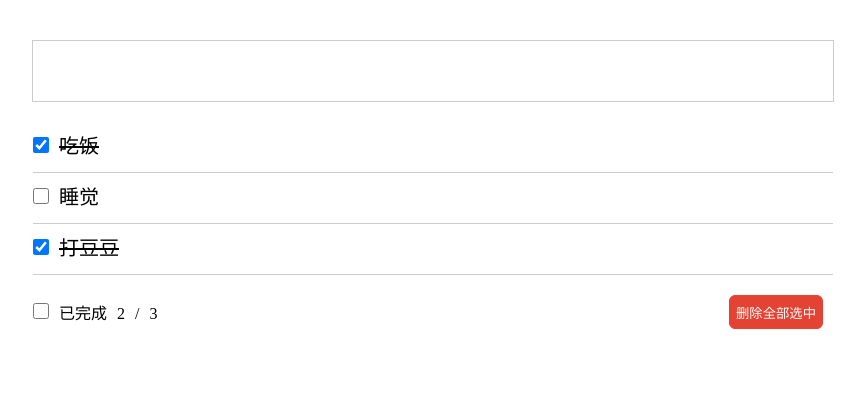
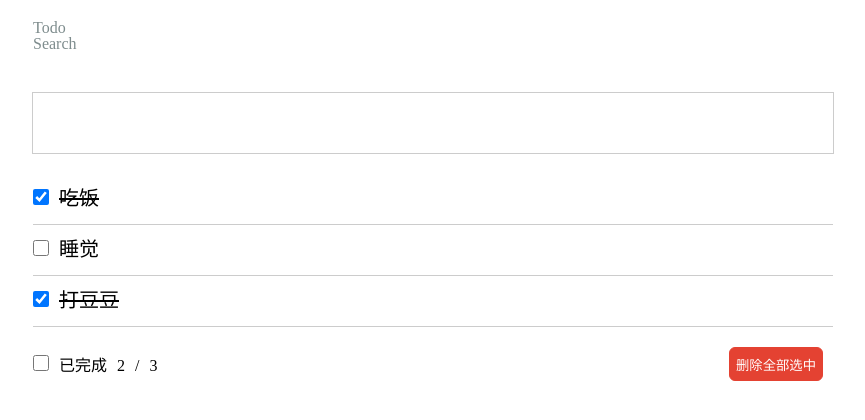
Before and after one commit to LewisLen/Recording, a React (Create React App) app in the folder React/React-cli/: page /todo in a window 1280 px wide. Shown: the top 420 px of the page, without its empty margins (207-1072 px from the left). Built offline with nearby package versions, Linux system fonts and the light colour scheme.

Commit message:
add:新增react-router-dom

```diff
--- a/React/React-cli/package.json
+++ b/React/React-cli/package.json
@@ -11,6 +11,7 @@
     "pubsub-js": "^1.9.3",
     "react": "^16.13.1",
     "react-dom": "^16.13.1",
+    "react-router-dom": "^5.2.0",
     "react-scripts": "3.4.3"
   },
   "scripts": {
--- a/React/React-cli/src/App.jsx
+++ b/React/React-cli/src/App.jsx
@@ -1,76 +1,24 @@
 // 默认暴露和分别暴露
 import React, { Component } from 'react';
+import { Route, Switch } from "react-router-dom";
 import './App.css';
-import Footer from './component/footer';
-import Header from './component/header';
-import List from './component/list';
+import Nav from './views/Nav';
+import Search from './views/Search';
+import Todo from './views/Todo';
+
 export default class App extends Component{
-  state = {
-    todoList:[
-      {id:'001',name:'吃饭',done:true},
-      {id:'002',name:'睡觉',done:false},
-      {id:'003',name:'打豆豆',done:true},
-    ]
-  }
-  // 新增一个todo项，传递一个事件给子组件
-  addTodoItem = (itemObj) => {
-    // 解构赋值的方式在数组开头新增了一项值
-    const newTodoList = [
-      itemObj,
-      ...this.state.todoList
-    ]
-    this.setState({
-      todoList: newTodoList
-    })
-  }
-  // 根据子组件checkbox值改变state数据状态
-  updateItemFlag = (id,done) => {
-    const newTodoList = this.state.todoList.map(itemObj => {
-      // 如果匹配上id，则改变done的值
-      if(itemObj.id === id) return {...itemObj,done}
-      return itemObj
-    })
-    this.setState({
-      todoList:newTodoList
-    })
-  }
-  // 删除item
-  deleteItem = (id) => {
-    const newTodoList = this.state.todoList.filter((item) => {
-      return item.id !== id;
-    })
-    this.setState({
-      todoList:newTodoList
-    })
-  }
-  // 全选
-  checkAllItem = (done) => {
-    const newTodoList = this.state.todoList.map(itemObj => {
-      return {...itemObj,done}
-    })
-    this.setState({
-      todoList: newTodoList
-    })
-  }
-  // 删除选中
-  deleteCheckedItem = () => {
-    const newTodoList = this.state.todoList.filter(itemObj => {
-      return !itemObj.done
-    })
-    this.setState({
-      todoList: newTodoList
-    })
-  }
   render(){
-    let {todoList} = this.state;
     return (
-      <div className="todo-wrap">
-        <Header addTodoItem={this.addTodoItem}/>
-        {/* 传递todolist到list展示 */}
-        <List todoList={todoList} changeListItemFlag={this.updateItemFlag} deleteItem={this.deleteItem}/>
-        <Footer todoList={todoList} checkAllItem={this.checkAllItem} deleteCheckedItem={this.deleteCheckedItem}/>
-        {/* <SearchHeader />
-        <SearchList /> */}
+      <div>
+        <Nav/>
+        <Switch>
+          <Route path="/todo">
+            <Todo />
+          </Route>
+          <Route path="/search">
+            <Search />
+          </Route>
+        </Switch>
       </div>
     )
   }
--- a/React/React-cli/src/index.js
+++ b/React/React-cli/src/index.js
@@ -1,11 +1,14 @@
 import React from 'react';
 import ReactDOM from 'react-dom';
+import { BrowserRouter as Router } from 'react-router-dom';
 import App from './App.jsx';
 
 ReactDOM.render(
   // 严格模式，检查组件代码
   <React.StrictMode>
-    <App />
+    <Router>
+      <App />
+    </Router>
   </React.StrictMode>,
   document.getElementById('root')
 );
--- /dev/null
+++ b/React/React-cli/src/views/Nav.jsx
@@ -0,0 +1,19 @@
+import React, { Component } from 'react';
+import { Link } from "react-router-dom";
+
+export default class Nav extends Component {
+  render() {
+    return (
+      <div>
+        <ul>
+          <li>
+            <Link to="/todo">Todo</Link>
+          </li>
+          <li>
+            <Link to="/search">Search</Link>
+          </li>
+        </ul>
+      </div>
+    )
+  }
+}
--- /dev/null
+++ b/React/React-cli/src/views/Search.jsx
@@ -0,0 +1,14 @@
+import React, { Component } from 'react'
+import SearchHeader from '../component/searchHeader'
+import SearchList from '../component/searchList'
+
+export default class Search extends Component {
+  render() {
+    return (
+      <div>
+        <SearchHeader/>
+        <SearchList/>
+      </div>
+    )
+  }
+}
--- /dev/null
+++ b/React/React-cli/src/views/Todo.jsx
@@ -0,0 +1,75 @@
+// 默认暴露和分别暴露
+import React, { Component } from 'react';
+import Footer from '../component/footer';
+import Header from '../component/header';
+import List from '../component/list';
+
+export default class Todo extends Component{
+  state = {
+    todoList:[
+      {id:'001',name:'吃饭',done:true},
+      {id:'002',name:'睡觉',done:false},
+      {id:'003',name:'打豆豆',done:true},
+    ]
+  }
+  // 新增一个todo项，传递一个事件给子组件
+  addTodoItem = (itemObj) => {
+    // 解构赋值的方式在数组开头新增了一项值
+    const newTodoList = [
+      itemObj,
+      ...this.state.todoList
+    ]
+    this.setState({
+      todoList: newTodoList
+    })
+  }
+  // 根据子组件checkbox值改变state数据状态
+  updateItemFlag = (id,done) => {
+    const newTodoList = this.state.todoList.map(itemObj => {
+      // 如果匹配上id，则改变done的值
+      if(itemObj.id === id) return {...itemObj,done}
+      return itemObj
+    })
+    this.setState({
+      todoList:newTodoList
+    })
+  }
+  // 删除item
+  deleteItem = (id) => {
+    const newTodoList = this.state.todoList.filter((item) => {
+      return item.id !== id;
+    })
+    this.setState({
+      todoList:newTodoList
+    })
+  }
+  // 全选
+  checkAllItem = (done) => {
+    const newTodoList = this.state.todoList.map(itemObj => {
+      return {...itemObj,done}
+    })
+    this.setState({
+      todoList: newTodoList
+    })
+  }
+  // 删除选中
+  deleteCheckedItem = () => {
+    const newTodoList = this.state.todoList.filter(itemObj => {
+      return !itemObj.done
+    })
+    this.setState({
+      todoList: newTodoList
+    })
+  }
+  render(){
+    let {todoList} = this.state;
+    return (
+      <div className="todo-wrap">
+        <Header addTodoItem={this.addTodoItem}/>
+        {/* 传递todolist到list展示 */}
+        <List todoList={todoList} changeListItemFlag={this.updateItemFlag} deleteItem={this.deleteItem}/>
+        <Footer todoList={todoList} checkAllItem={this.checkAllItem} deleteCheckedItem={this.deleteCheckedItem}/>
+      </div>
+    )
+  }
+}
```
Also changed, not shown: React/React-cli/src/views/Home.jsx (added, +11 -0 lines), 2 other files (tests, documents, lock files or other folders).
